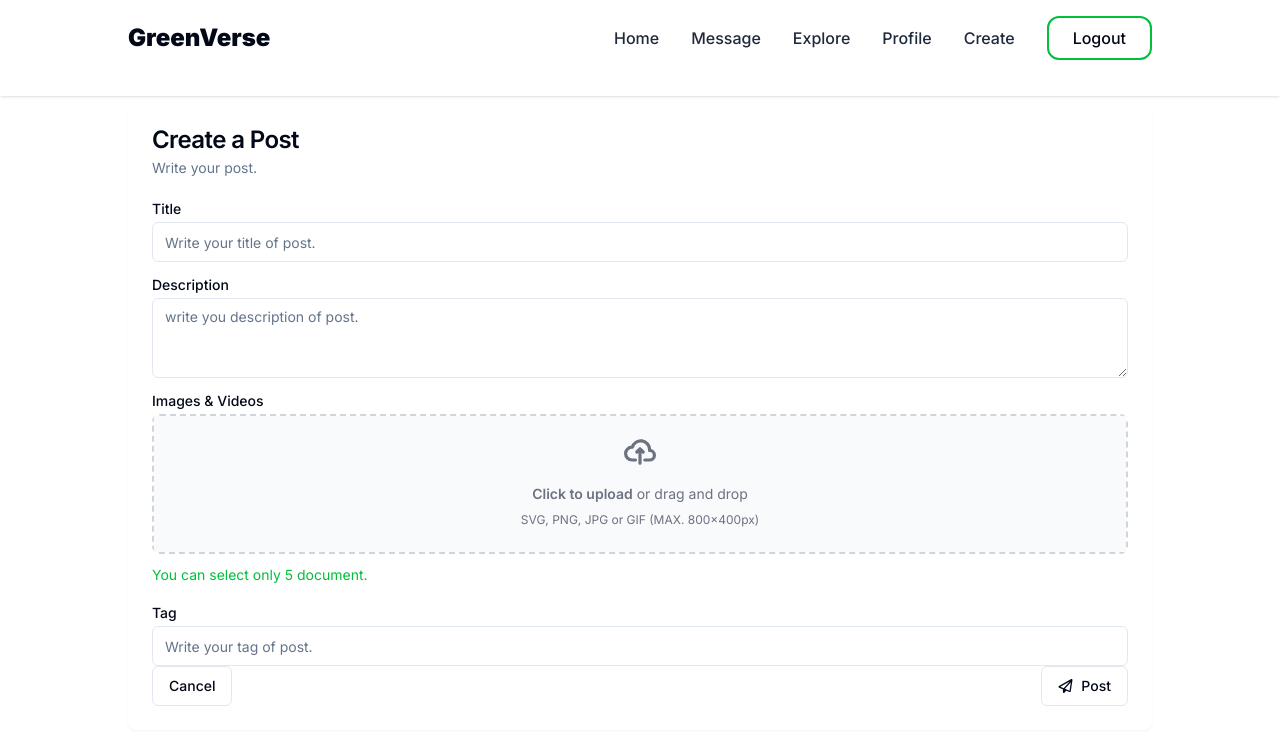
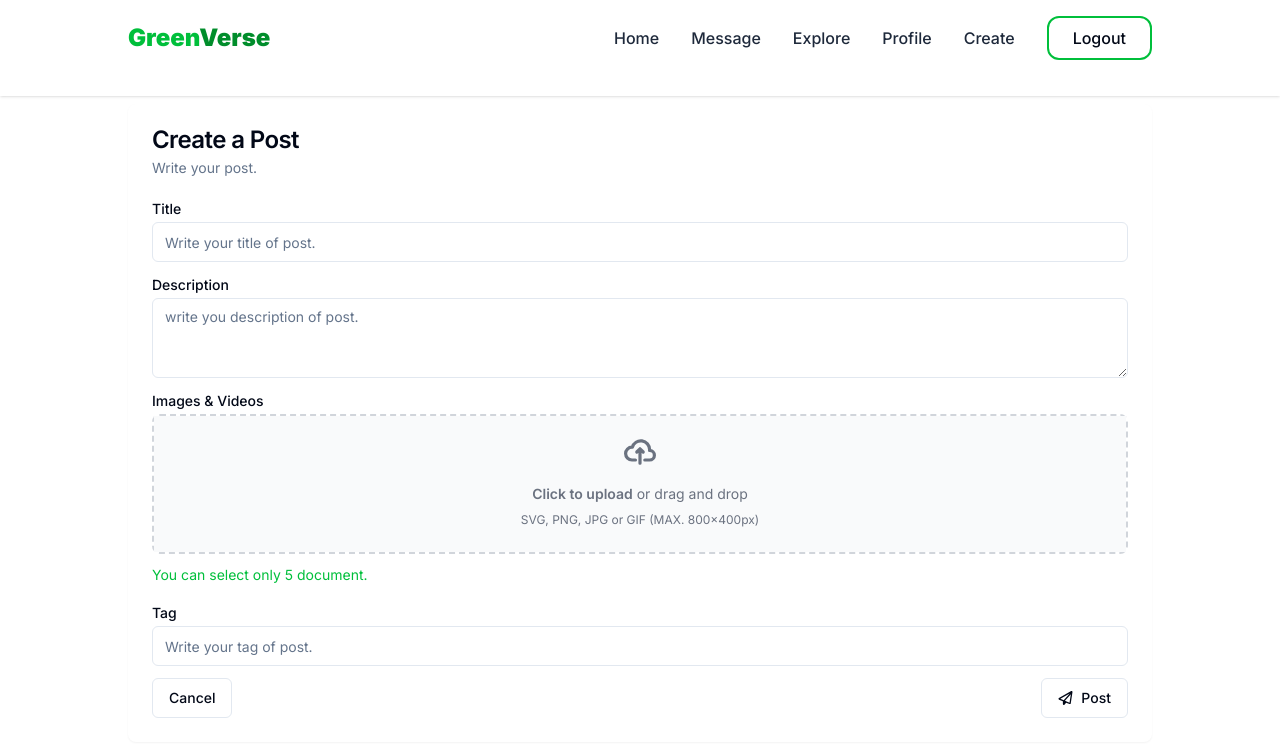
Before and after one commit to dhruvpuri-goswami/GreenVerse, a Next.js app in the folder frontend/: page /Post in a window 1280 px wide. Shown: the top 756 px of the page. Built offline with nearby package versions, Linux system fonts and the light colour scheme.

Commit message:
Update: Nav UI

```diff
--- a/frontend/src/components/dashboard/DashboardNav.js
+++ b/frontend/src/components/dashboard/DashboardNav.js
@@ -8,7 +8,7 @@ export default function DashboardNav() {
             <div className="relative mx-auto flex max-w-screen-lg flex-col py-4 sm:flex-row sm:items-center sm:justify-between">
                 <a className="flex items-center text-2xl font-black" href="/">
                     {/* Image Logo */}
-                    <span className='text-primary_theme_theme'>Green<span className='text-secondary_theme_theme'>Verse</span></span>
+                    <span className='text-primary_theme'>Green<span className='text-secondary_theme'>Verse</span></span>
                 </a>
                 <input className="peer hidden" type="checkbox" id="navbar-open" />
                 <label className="absolute right-0 mt-1 cursor-pointer text-xl sm:hidden" for="navbar-open">
--- a/frontend/src/components/post/AddPost.js
+++ b/frontend/src/components/post/AddPost.js
@@ -180,7 +180,7 @@ export function AddPost() {
                     </div>
                 </form>
             </CardContent>
-            <CardFooter className="flex justify-between">
+            <CardFooter className="mt-3 flex justify-between">
                 <Button variant="outline">Cancel</Button>
                 <Button handleClick={handleSubmit} variant="outline"><FontAwesomeIcon width={15} className="mr-2" icon={faPaperPlane} />Post</Button>
             </CardFooter>
```
